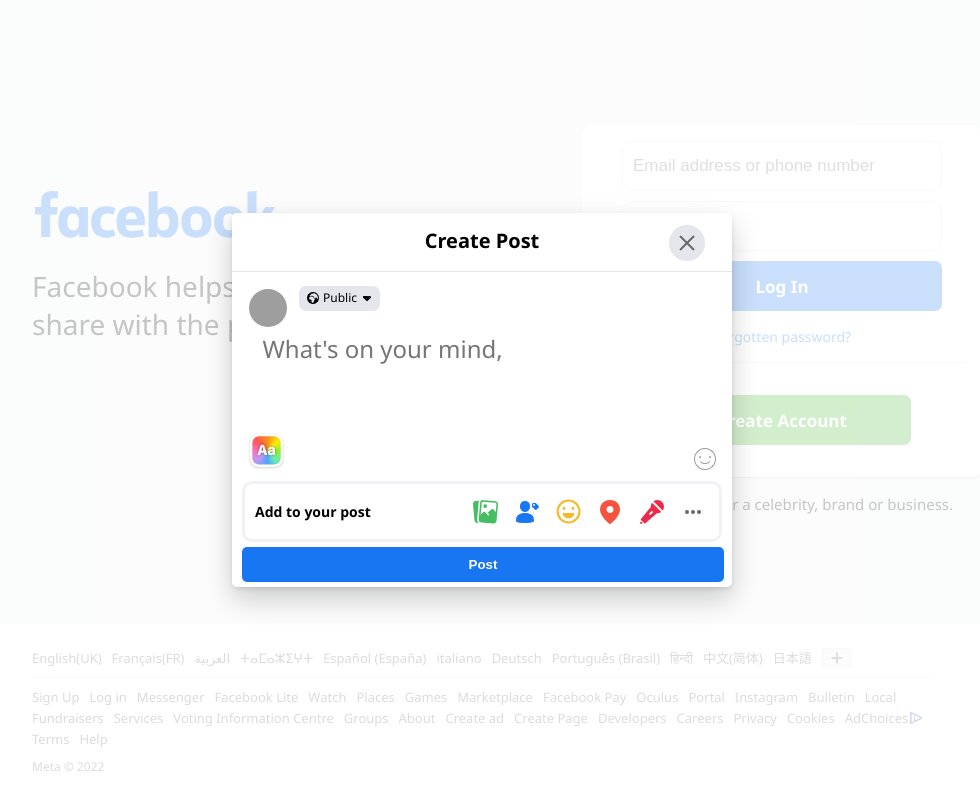
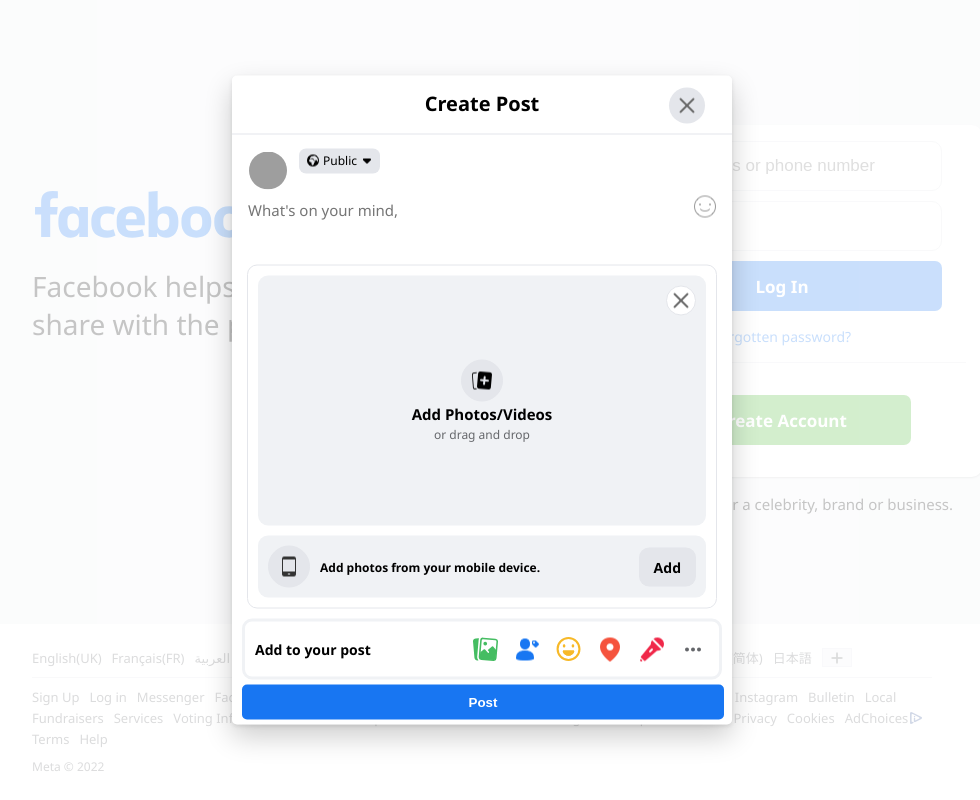
Before and after one commit to Ahmadfaisal98/facebook-clone, a React (Create React App) app in the folder frontend/: page / in a window 1280 px wide. Shown: the whole page, without its empty margins (158-1138 px from the left). Built offline with nearby package versions, Linux system fonts and the light colour scheme; grey boxes are pictures that could not be loaded.

Commit message:
add preview photo

```diff
--- a/frontend/src/components/createPostPopup/EmojiPickerBackgrounds.jsx
+++ b/frontend/src/components/createPostPopup/EmojiPickerBackgrounds.jsx
@@ -1,9 +1,10 @@
 import { useEffect, useRef, useState } from 'react';
 import Picker from 'emoji-picker-react';
 
-export default function EmojiPickerBackgrounds({ text, setText, textRef }) {
+export default function EmojiPickerBackgrounds({ text, setText, user, type2 }) {
   const [picker, setPicker] = useState(false);
   const [cursorPosition, setCursorPosition] = useState();
+  const textRef = useRef(null);
 
   useEffect(() => {
     textRef.current.selectionEnd = cursorPosition;
@@ -19,19 +20,31 @@
     setCursorPosition(start.length + emoji.length);
   };
   return (
-    <div className='post_emojis_wrap'>
+    <div className={type2 ? 'images_input' : ''}>
+      <div className={!type2 ? 'flex_center' : ''}>
+        <textarea
+          ref={textRef}
+          maxLength='100'
+          value={text}
+          placeholder={`What's on your mind, ${user.first_name}`}
+          className={`post_input ${type2 && 'input2'}`}
+          onChange={(e) => setText(e.target.value)}
+        ></textarea>
+      </div>
+      <div className={!type2 ? 'post_emojis_wrap' : ''}>
         {picker && (
           <div className='comment_emoji_picker remove'>
             <Picker onEmojiClick={handleEmoji} />
           </div>
         )}
-      <img src='../../../icons/colorful.png' alt='' />
+        {!type2 && <img src='../../../icons/colorful.png' alt='' />}
         <i
-        className='emoji_icon_large'
+          className={`emoji_icon_large ${type2 && 'moveleft'}`}
           onClick={() => {
             setPicker((prev) => !prev);
           }}
         ></i>
       </div>
+    </div>
   );
 }
--- /dev/null
+++ b/frontend/src/components/createPostPopup/ImagePreview.jsx
@@ -0,0 +1,108 @@
+import { useRef } from 'react';
+import EmojiPickerBackgrounds from './EmojiPickerBackgrounds';
+
+export default function ImagePreview({
+  text,
+  user,
+  setText,
+  images,
+  setImages,
+  setShowPrev,
+}) {
+  const imageInputRef = useRef(null);
+  const handleImages = (e) => {
+    let files = Array.from(e.target.files);
+    files.forEach((img) => {
+      const reader = new FileReader();
+      reader.readAsDataURL(img);
+      reader.onload = (readerEvent) => {
+        setImages((images) => [...images, readerEvent.target.result]);
+      };
+    });
+  };
+  return (
+    <div className='overflow_a scrollbar'>
+      <EmojiPickerBackgrounds text={text} user={user} setText={setText} type2 />
+      <div className='add_pics_wrap'>
+        <input
+          type='file'
+          multiple
+          hidden
+          ref={imageInputRef}
+          onChange={handleImages}
+        />
+        {images && images.length ? (
+          <div className='add_pics_inside1 p0'>
+            <div className='preview_actions'>
+              <button className='hover1'>
+                <i className='edit_icon'></i>
+                Edit
+              </button>
+              <button
+                className='hover1'
+                onClick={() => {
+                  imageInputRef.current.click();
+                }}
+              >
+                <i className='addPhoto_icon'></i>
+                Add Photo/Video
+              </button>
+            </div>
+            <div className='small_white_circle'>
+              <i className='exit_icon' onClick={() => setImages([])}></i>
+            </div>
+            <div
+              className={
+                images.length === 1
+                  ? 'preview1'
+                  : images.length === 2
+                  ? 'preview2'
+                  : images.length === 3
+                  ? 'preview3'
+                  : images.length === 4
+                  ? 'preview4'
+                  : images.length === 5
+                  ? 'preview5'
+                  : images.length % 2 === 0
+                  ? 'preview6'
+                  : 'preview6 singular_grid'
+              }
+            >
+              {images.map((img, i) => (
+                <img src={img} alt='' key={i} />
+              ))}
+            </div>
+          </div>
+        ) : (
+          <div className='add_pics_inside1'>
+            <div
+              className='small_white_circle'
+              onClick={() => setShowPrev(false)}
+            >
+              <i className='exit_icon'></i>
+            </div>
+            <div
+              className='add_col'
+              onClick={() => {
+                imageInputRef.current.click();
+              }}
+            >
+              <div className='add_circle'>
+                <i className='addPhoto_icon'></i>
+              </div>
+              <span>Add Photos/Videos</span>
+              <span>or drag and drop</span>
+            </div>
+          </div>
+        )}
+        <div className='add_pics_inside2'>
+          <div className='add_circle'>
+            <i className='phone_icon'></i>
+          </div>
+          <div className='mobile_text'>Add photos from your mobile device.</div>
+          <span className='addphone_btn'>Add</span>
+        </div>
+      </div>
+    </div>
+  );
+}
--- a/frontend/src/components/createPostPopup/index.jsx
+++ b/frontend/src/components/createPostPopup/index.jsx
@@ -1,12 +1,14 @@
-import { useRef, useState } from 'react';
-import './style.scss';
+import { useState } from 'react';
+
 import EmojiPickerBackgrounds from './EmojiPickerBackgrounds';
 import AddToYourPost from './AddToYourPost';
+import ImagePreview from './ImagePreview';
+import './style.scss';
 
 export default function CreatePostPopup({ user }) {
   const [text, setText] = useState('');
-  const [showPrev, setShowPrev] = useState(false);
-  const textRef = useRef(null);
+  const [showPrev, setShowPrev] = useState(true);
+  const [images, setImages] = useState([]);
 
   return (
     <div className='blur'>
@@ -31,26 +33,25 @@
           </div>
         </div>
 
-        {!showPrev && (
-          <>
-            <div className='flex_center'>
-              <textarea
-                ref={textRef}
-                maxLength='100'
-                value={text}
-                placeholder={`What's on your mind, ${user.first_name}`}
-                className='post_input'
-                onChange={(e) => setText(e.target.value)}
-              ></textarea>
-            </div>
-            <EmojiPickerBackgrounds
-              text={text}
-              textRef={textRef}
-              setText={setText}
-            />
-          </>
+        {!showPrev ? (
+          <EmojiPickerBackgrounds
+            text={text}
+            user={user}
+            setText={setText}
+            showPrev={showPrev}
+          />
+        ) : (
+          <ImagePreview
+            text={text}
+            user={user}
+            setText={setText}
+            showPrev={showPrev}
+            images={images}
+            setImages={setImages}
+            setShowPrev={setShowPrev}
+          />
         )}
-        <AddToYourPost />
+        <AddToYourPost setShowPrev={setShowPrev} />
         <button className='post_submit'>Post</button>
       </div>
     </div>
--- a/frontend/src/components/createPostPopup/style.scss
+++ b/frontend/src/components/createPostPopup/style.scss
@@ -152,3 +152,218 @@
   border-radius: 5px;
   cursor: pointer;
 }
+.overflow_a {
+  max-height: 500px;
+  overflow-y: auto;
+  overflow-x: hidden;
+}
+.input2 {
+  position: relative;
+  display: block;
+  font-size: 15px;
+  min-height: 15px !important;
+}
+.moveleft {
+  transform: translateX(-10px);
+}
+.movepicker2 {
+  right: 1rem;
+  top: 9.7rem;
+  z-index: 9999;
+}
+.images_input {
+  display: flex;
+}
+.add_pics_wrap {
+  margin: 10px 15px;
+  padding: 10px;
+  border: 1px solid var(--bg-third);
+  border-radius: 10px;
+}
+.add_pics_inside1 {
+  position: relative;
+  background: var(--bg-secondary);
+  border-radius: 10px;
+  padding: 10px;
+  height: 250px;
+  display: grid;
+  place-items: center;
+  cursor: pointer;
+}
+.add_col {
+  display: flex;
+  flex-direction: column;
+  align-items: center;
+  gap: 2px;
+  & span:first-of-type {
+    font-size: 15px;
+    font-weight: 600;
+  }
+  & span:last-of-type {
+    font-size: 12px;
+    color: var(--color-secondary);
+  }
+}
+.small_white_circle {
+  width: 30px;
+  height: 30px;
+  border-radius: 50%;
+  border: 1px solid var(--bg-third);
+  background: var(--bg-primary);
+  display: grid;
+  place-items: center;
+  position: absolute;
+  right: 10px;
+  top: 10px;
+  cursor: pointer;
+  z-index: 99;
+}
+.add_circle {
+  width: 42px;
+  height: 42px;
+  border-radius: 50%;
+  border: 1px solid var(--bg-third);
+  background: var(--bg-third);
+  display: grid;
+  place-items: center;
+}
+
+.add_pics_inside2 {
+  position: relative;
+  margin-top: 10px;
+  display: flex;
+  align-items: center;
+  gap: 10px;
+  background: var(--bg-secondary);
+  padding: 10px;
+  border-radius: 10px;
+}
+.mobile_text {
+  font-size: 12px;
+  font-weight: 600;
+}
+.addphone_btn {
+  background: var(--bg-third);
+  font-weight: 600;
+  padding: 10px 15px;
+  border-radius: 10px;
+  font-size: 14px;
+  position: absolute;
+  right: 10px;
+  cursor: pointer;
+}
+.p0 {
+  padding: 0;
+  border-radius: 10px;
+  height: 100%;
+  cursor: default;
+  overflow: hidden;
+  &:hover .preview_actions {
+    display: flex;
+  }
+}
+.preview_actions {
+  position: absolute;
+  left: 1rem;
+  top: 1rem;
+  display: flex;
+  gap: 1rem;
+  display: none;
+
+  & button {
+    outline: none;
+    border: none;
+    padding: 8px 10px;
+    border-radius: 7px;
+    background-color: var(--bg-primary);
+    display: flex;
+    align-items: center;
+    gap: 10px;
+    cursor: pointer;
+    font-weight: 600;
+    font-size: 14px;
+    font-family: inherit;
+    color: var(--color-primary);
+  }
+}
+.preview1 {
+  width: 100%;
+  height: 100%;
+  & img {
+    width: 100%;
+    height: 100%;
+    object-fit: cover;
+  }
+}
+.preview2 {
+  height: 100%;
+  display: flex;
+  gap: 2px;
+  & img {
+    width: 50%;
+    height: 230%;
+    object-fit: cover;
+  }
+}
+.preview3 {
+  height: 100%;
+  width: 100%;
+  display: grid;
+  grid-template-columns: repeat(2, 1fr);
+  grid-template-rows: repeat(2, 1fr);
+  gap: 2px;
+  & img {
+    width: 100%;
+    height: 200px;
+    object-fit: cover;
+    &:nth-child(1) {
+      grid-column: 1/3;
+    }
+  }
+}
+.preview4 {
+  height: 100%;
+  display: grid;
+  grid-template-columns: repeat(3, 1fr);
+  grid-template-rows: repeat(2, 1fr);
+  gap: 2px;
+  & img {
+    width: 100%;
+    height: 200px;
+    object-fit: cover;
+    &:nth-child(1) {
+      grid-column: 1/4;
+    }
+  }
+}
+.preview5 {
+  height: 100%;
+  display: grid;
+  grid-template-columns: repeat(6, 1fr);
+  grid-template-rows: repeat(2, 1fr);
+  gap: 2px;
+  & img {
+    width: 100%;
+    height: 200px;
+    object-fit: cover;
+    grid-column: auto / span 2;
+    &:nth-child(1),
+    &:nth-child(2) {
+      grid-column: auto / span 3;
+    }
+  }
+}
+.preview6 {
+  height: 100%;
+  display: grid;
+  grid-template-columns: repeat(2, 1fr);
+  gap: 2px;
+  & img {
+    width: 100%;
+    height: 200px;
+    object-fit: cover;
+  }
+  &.singular_grid img:nth-child(1) {
+    grid-column: 1/3;
+  }
+}
```
Also changed, not shown: frontend/src/components/createPostPopup/AddToYourPost.jsx (+19 -16 lines). Lines whose indentation alone changed are shown as unchanged.
